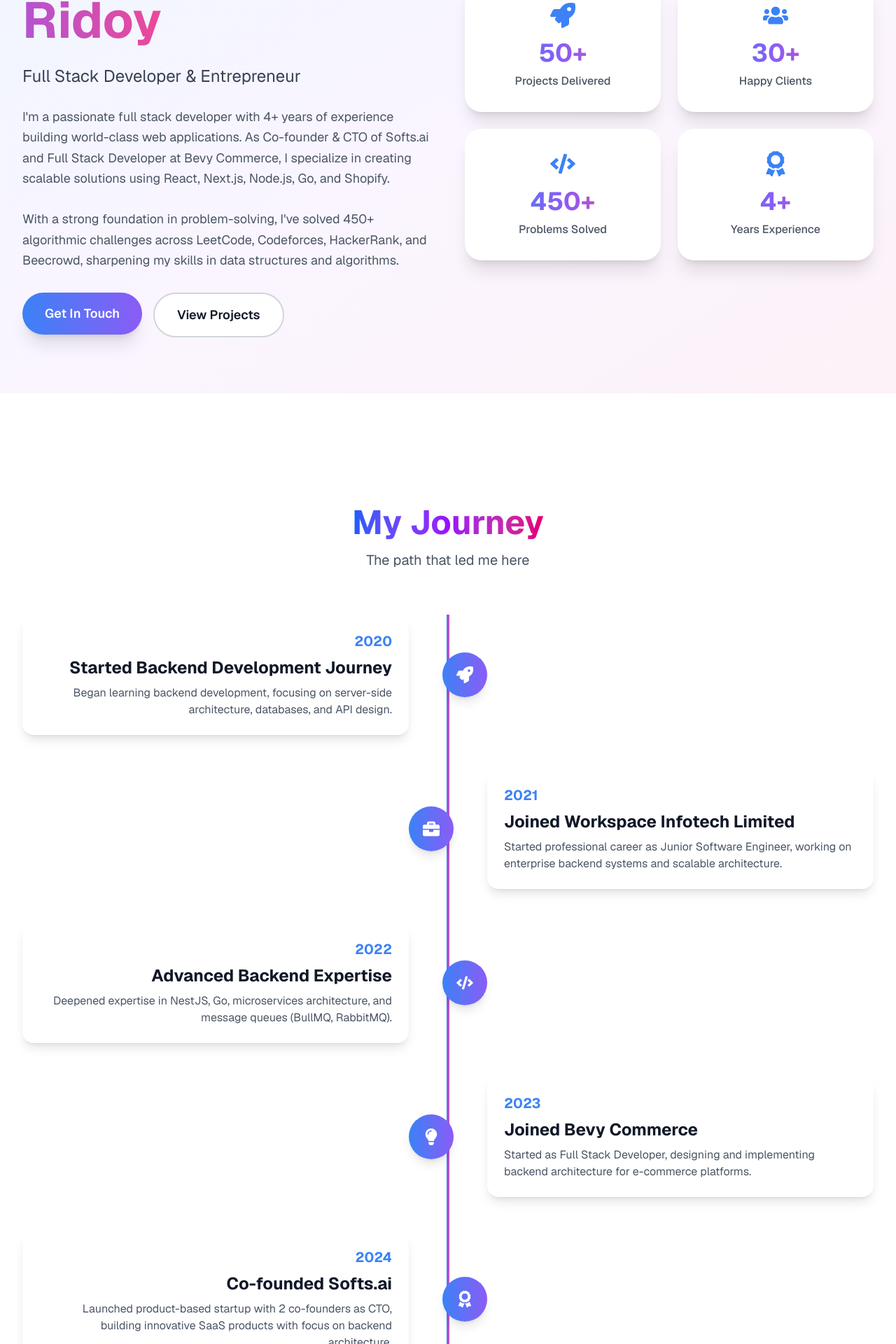
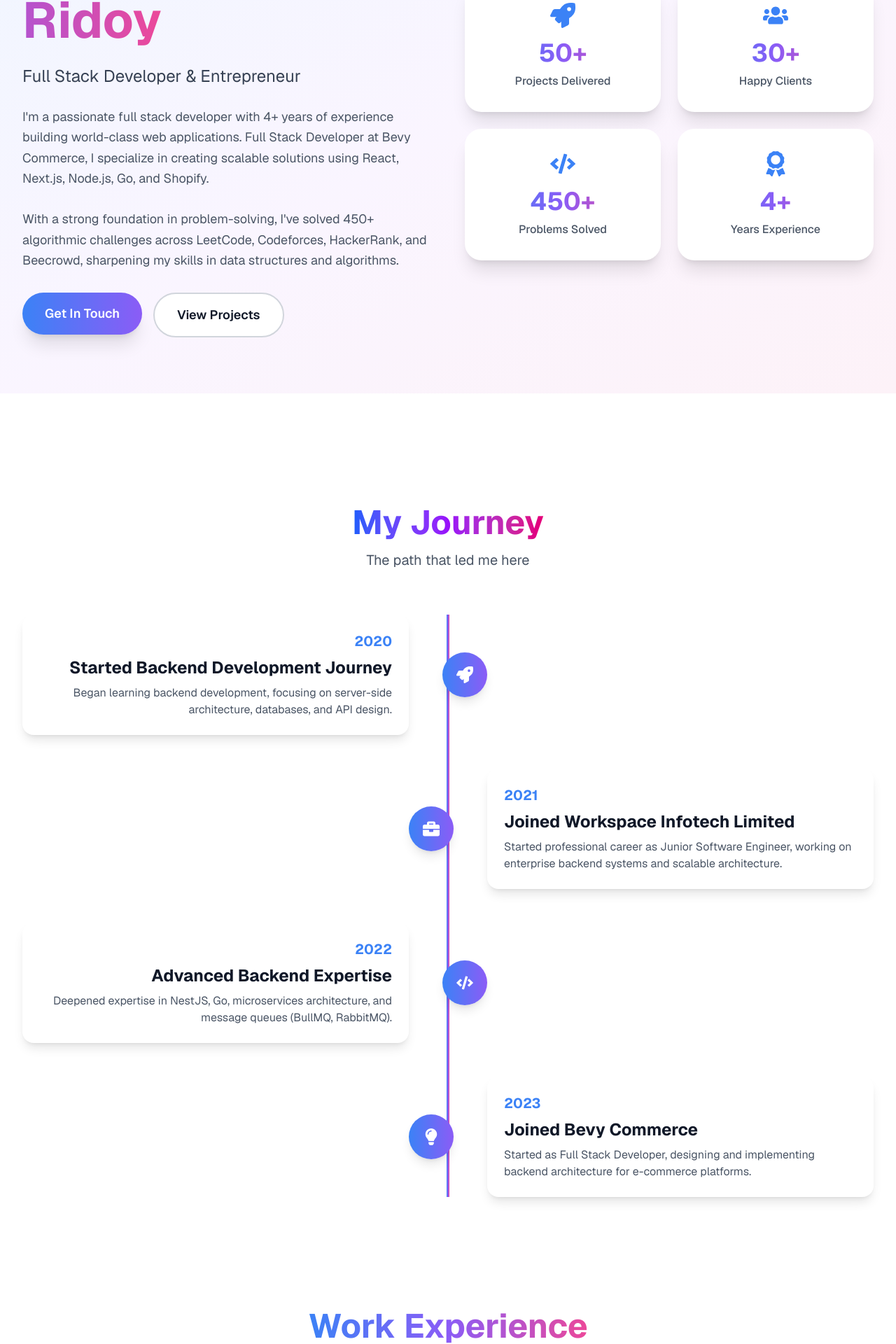
Before and after one commit to ridoystarlord/My-NextJs-Portfolio, a Next.js app: page /about in a window 1280 px wide. Shown: the part 347-2267 px from the top of the page at 70% size. Built offline with nearby package versions, Linux system fonts and the light colour scheme.

Commit message:
Remove references to Softs.ai from various sections for updated professional representation

```diff
--- a/app/about/page.tsx
+++ b/app/about/page.tsx
@@ -76,13 +76,13 @@ const journey = [
       "Started as Full Stack Developer, designing and implementing backend architecture for e-commerce platforms.",
     icon: FaLightbulb,
   },
-  {
-    year: "2024",
-    title: "Co-founded Softs.ai",
-    description:
-      "Launched product-based startup with 2 co-founders as CTO, building innovative SaaS products with focus on backend architecture.",
-    icon: FaAward,
-  },
+  // {
+  //   year: "2024",
+  //   title: "Co-founded Softs.ai",
+  //   description:
+  //     "Launched product-based startup with 2 co-founders as CTO, building innovative SaaS products with focus on backend architecture.",
+  //   icon: FaAward,
+  // },
 ];
 
 const companies = [
@@ -94,14 +94,14 @@ const companies = [
     description:
       "Designing and implementing scalable backend architecture for e-commerce solutions. Working with NestJS, Go, PostgreSQL, and microservices.",
   },
-  {
-    name: "Softs.ai",
-    role: "Co-founder & CTO",
-    period: "January 2024 - Present",
-    location: "Bangladesh",
-    description:
-      "Product-based startup with 3 co-founders. Building innovative SaaS products including Retail Pilot, Accounting Pilot, and Message Pilot. Leading backend architecture design, database modeling, and system scalability.",
-  },
+  // {
+  //   name: "Softs.ai",
+  //   role: "Co-founder & CTO",
+  //   period: "January 2024 - Present",
+  //   location: "Bangladesh",
+  //   description:
+  //     "Product-based startup with 3 co-founders. Building innovative SaaS products including Retail Pilot, Accounting Pilot, and Message Pilot. Leading backend architecture design, database modeling, and system scalability.",
+  // },
   {
     name: "Workspace Infotech Limited",
     role: "Junior Software Engineer",
@@ -210,10 +210,9 @@ export default function AboutPage() {
 
               <p className="text-lg text-gray-600 dark:text-gray-400 leading-relaxed mb-8">
                 I&apos;m a passionate full stack developer with 4+ years of
-                experience building world-class web applications. As Co-founder
-                & CTO of Softs.ai and Full Stack Developer at Bevy Commerce, I
-                specialize in creating scalable solutions using React, Next.js,
-                Node.js, Go, and Shopify.
+                experience building world-class web applications. Full Stack
+                Developer at Bevy Commerce, I specialize in creating scalable
+                solutions using React, Next.js, Node.js, Go, and Shopify.
                 <br />
                 <br />
                 With a strong foundation in problem-solving, I&apos;ve solved
@@ -461,7 +460,7 @@ export default function AboutPage() {
                         {skill.name}
                       </TooltipContent>
                     </Tooltip>
-                  )
+                  ),
                 )}
               </div>
             </div>
--- a/app/blog/[id]/page.tsx
+++ b/app/blog/[id]/page.tsx
@@ -508,7 +508,7 @@ export default function BlogDetailPage() {
                 </div>
                 <p className="text-sm text-gray-600 dark:text-gray-400 mb-4">
                   Backend-focused developer specializing in NestJS, Go, and
-                  scalable architecture. Co-founder & CTO of Softs.ai.
+                  scalable architecture.
                 </p>
                 <Link
                   href="/about"
--- a/app/layout.tsx
+++ b/app/layout.tsx
@@ -23,7 +23,7 @@ export const metadata: Metadata = {
   title:
     "Mehedi Hasan Ridoy - Full Stack Developer | React, Next.js, Shopify Expert",
   description:
-    "Co-founder & CTO at Softs.ai. Full Stack Developer specializing in React, Next.js, Shopify Apps, and modern web development. 4+ years of experience building world-class applications.",
+    "Full Stack Developer specializing in React, Next.js, Shopify Apps, and modern web development. 4+ years of experience building world-class applications.",
   keywords: [
     "Mehedi Hasan Ridoy",
     "Full Stack Developer",
@@ -44,14 +44,14 @@ export const metadata: Metadata = {
     url: "https://ridoy.dev",
     title: "Mehedi Hasan Ridoy - Full Stack Developer",
     description:
-      "Co-founder & CTO at Softs.ai. Full Stack Developer specializing in React, Next.js, and Shopify development.",
+      "Full Stack Developer specializing in React, Next.js, and Shopify development.",
     siteName: "Ridoy.dev",
   },
   twitter: {
     card: "summary_large_image",
     title: "Mehedi Hasan Ridoy - Full Stack Developer",
     description:
-      "Co-founder & CTO at Softs.ai. Full Stack Developer specializing in React, Next.js, and Shopify development.",
+      "Full Stack Developer specializing in React, Next.js, and Shopify development.",
     creator: "@ridoy",
   },
   metadataBase: new URL("https://ridoy.dev"),
--- a/app/page.tsx
+++ b/app/page.tsx
@@ -192,10 +192,10 @@ export default function Home() {
                 transition={{ delay: 0.5 }}
                 className="mb-8"
               >
-                <p className="text-lg text-gray-700 dark:text-gray-300 mb-2">
+                {/* <p className="text-lg text-gray-700 dark:text-gray-300 mb-2">
                   🚀 Co-founder & CTO at{" "}
                   <span className="font-bold text-brand-primary">Softs.ai</span>
-                </p>
+                </p> */}
                 <p className="text-lg text-gray-700 dark:text-gray-300">
                   💼 Full Stack Developer at{" "}
                   <span className="font-bold text-brand-secondary">
--- a/components/footer.tsx
+++ b/components/footer.tsx
@@ -59,8 +59,8 @@ export default function Footer() {
               Ridoy.dev
             </h3>
             <p className="text-gray-300 mb-4 leading-relaxed">
-              Co-founder & CTO of Softs.ai. Full Stack Developer at Bevy
-              Commerce. Building world-class web applications.
+              Full Stack Developer at Bevy Commerce. Building world-class web
+              applications.
             </p>
             <div className="flex items-center space-x-4 text-2xl">
               <SiReact className="text-blue-400" />
```
Also changed, not shown: 1 other file (tests, documents, lock files or other folders).
